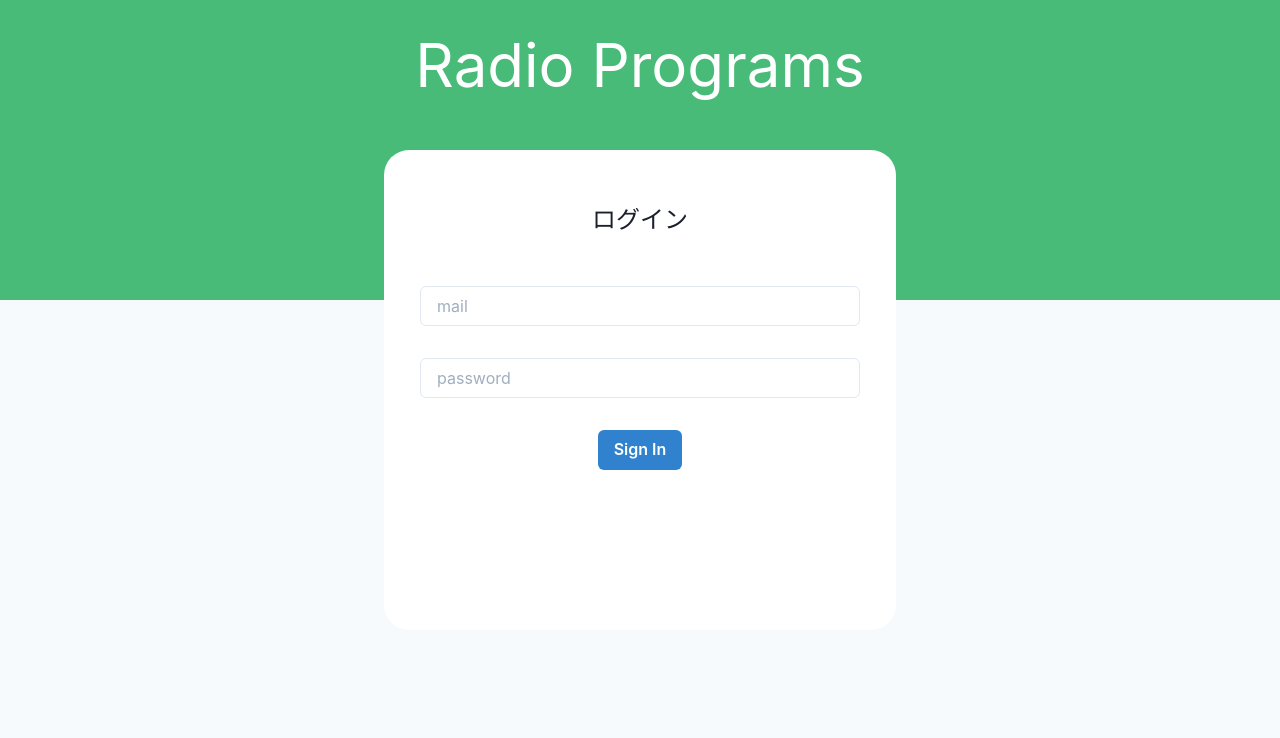
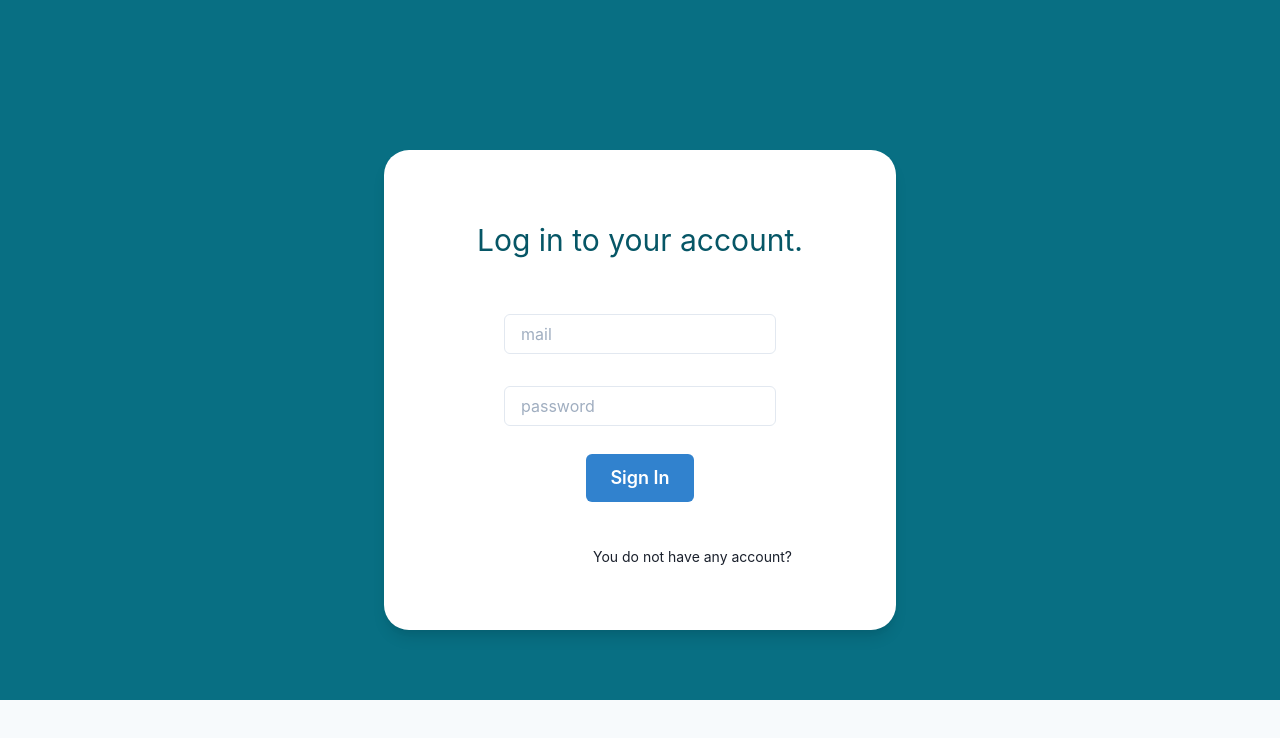
Before and after one commit to kk3939/radio-programs, a Next.js app: page / in a window 1280 px wide. Shown: the top 738 px of the page. Built offline with nearby package versions, Linux system fonts and the light colour scheme.

Commit message:
fix: loginコンポーネント作成完了

```diff
--- a/src/pages/index.tsx
+++ b/src/pages/index.tsx
@@ -1,33 +1,44 @@
 import React from "react";
-import { Box, Center, Flex, Input, Button } from "@chakra-ui/react";
+import { Box, Center, Flex, Input, Button, Text } from "@chakra-ui/react";
 
 const Index: React.VFC = () => {
   return (
     <>
       <Box pos="relative">
-        <Box w="100%" h="300px" bg="green.400">
-          <Center h="130px" fontSize="6xl" color="white">
-            Radio Programs
-          </Center>
-        </Box>
+        <Box w="100%" h="700px" bg="cyan.800" />
         <Box h="400px" w="100%" pos="absolute" top="150px" left="0">
           <Flex align="center" justifyContent="center">
-            {/* mobile対応したかったらwの%を変更 */}
-            <Box bg="white" h="480px" w="40%" borderRadius="25px" p={5}>
-              <Center h="100px" fontSize="2xl">
-                ログイン
+            <Box
+              bg="white"
+              h="480px"
+              w="40%"
+              borderRadius="25px"
+              pt={10}
+              pr={10}
+              pl={10}
+              boxShadow="lg"
+            >
+              <Center h="100px" fontSize="3xl" color="cyan.900" p={5}>
+                Log in to your account.
               </Center>
-              <Box p={4}>
-                <Input placeholder="mail" />
+              <Box pl={16} pr={16} pt={2} pb={2}>
+                <Box p={4}>
+                  <Input placeholder="mail" />
+                </Box>
+                <Box p={4}>
+                  <Input placeholder="password" />
+                </Box>
               </Box>
-              <Box p={4}>
-                <Input placeholder="password" />
-              </Box>
-              <Box p={4}>
+              <Box p={1}>
                 <Flex align="center" justifyContent="center">
-                  <Button colorScheme="blue">Sign In</Button>
+                  <Button colorScheme="blue" size="lg">
+                    Sign In
+                  </Button>
                 </Flex>
               </Box>
+              <Text fontSize="sm" align="right" pl={16} pr={16} pt={10}>
+                You do not have any account?
+              </Text>
             </Box>
           </Flex>
         </Box>
```
